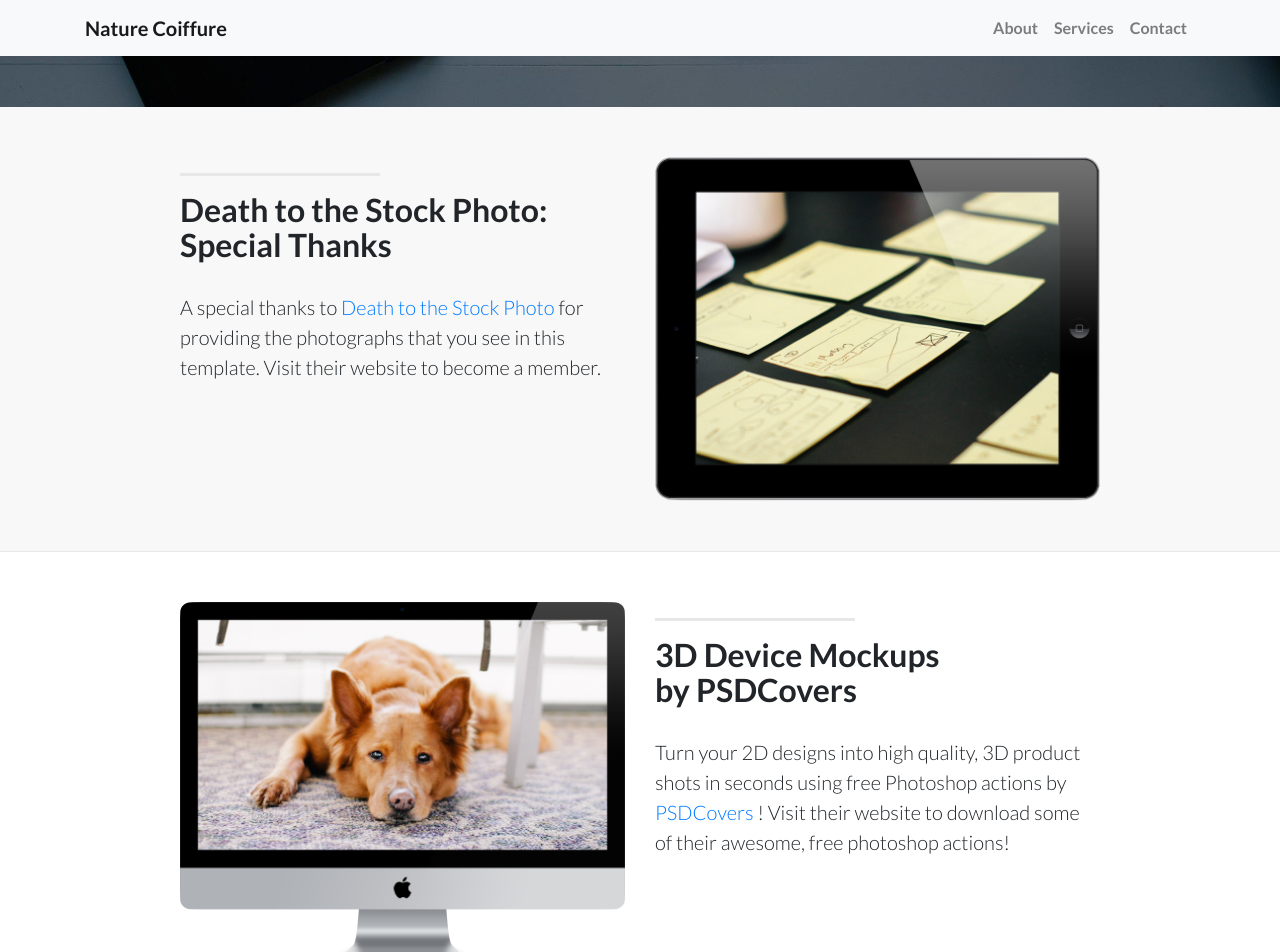
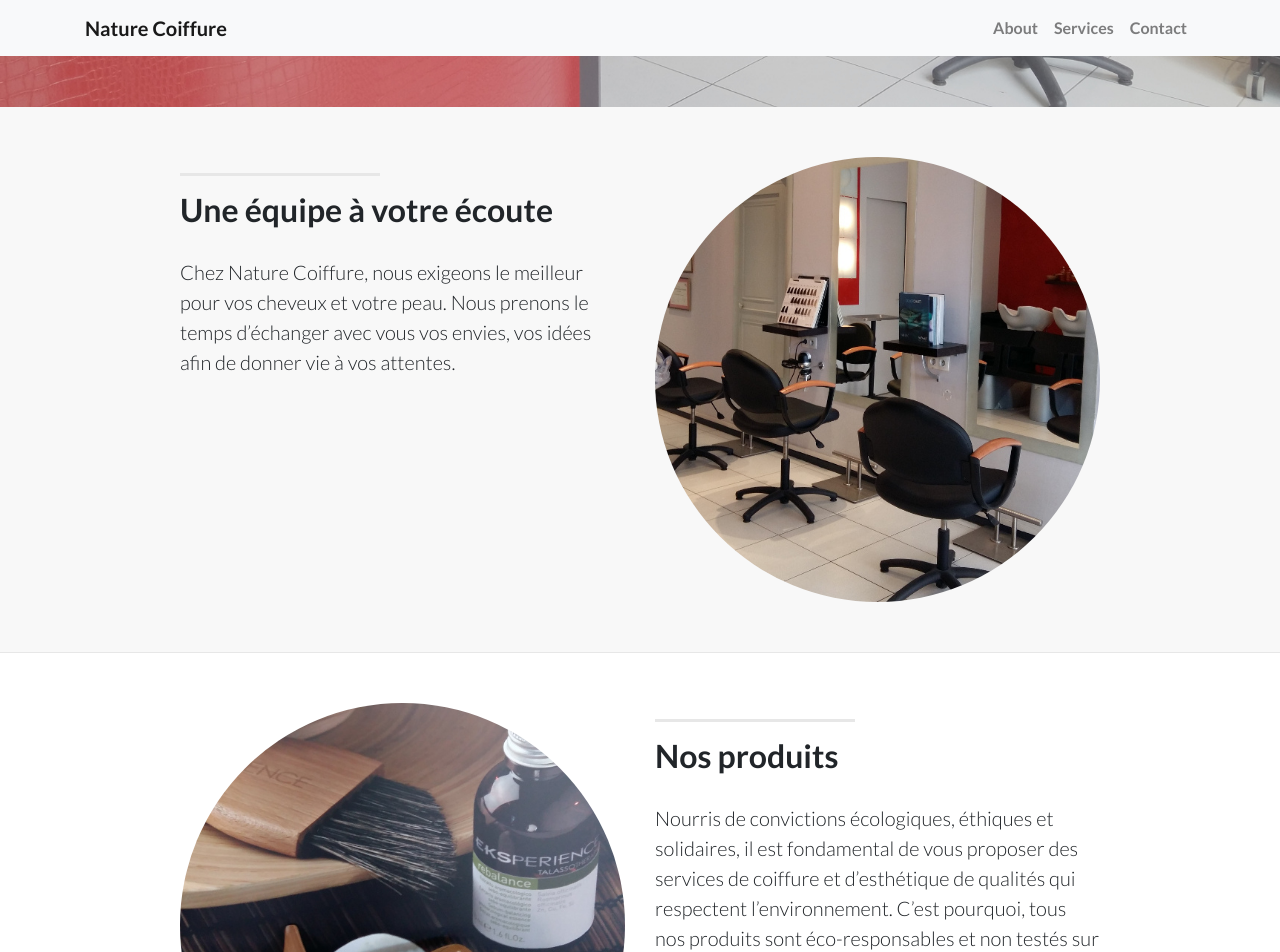
Before and after one commit to madeindjs/nature_coiffure, a Jekyll site: the page built from index.html, in a window 1280 px wide and 1400 px high, scrolled down 654 px. Shown: the top 952 px of the window. Built offline with Jekyll 4.4.1, drawn with Linux system fonts in a browser that asks for light colours; nearby versions of some CDN libraries; some of the changed text lies outside the part shown.

Commit message:
Change image & landing content

```diff
--- a/index.html
+++ b/index.html
@@ -10,13 +10,11 @@ layout: main
       <div class="col-lg-5 ml-auto">
         <hr class="section-heading-spacer">
         <div class="clearfix"></div>
-        <h2 class="section-heading">Death to the Stock Photo:<br>Special Thanks</h2>
-        <p class="lead">A special thanks to
-          <a target="_blank" href="http://join.deathtothestockphoto.com/">Death to the Stock Photo</a>
-        for providing the photographs that you see in this template. Visit their website to become a member.</p>
+        <h2 class="section-heading">Une équipe à votre écoute</h2>
+        <p class="lead">Chez Nature Coiffure, nous exigeons le meilleur pour vos cheveux et votre peau. Nous prenons le temps d’échanger avec vous vos envies, vos idées afin de donner vie à vos attentes.</p>
       </div>
       <div class="col-lg-5 mr-auto">
-        <img class="img-fluid" src="img/ipad.png" alt="">
+        <img class="img-fluid rounded-circle" src="img/back_right_square.jpg" alt="Photo de notre salon de coiffure">
       </div>
     </div>
   </div>
@@ -27,14 +25,11 @@ layout: main
       <div class="col-lg-5 mr-auto order-lg-2">
         <hr class="section-heading-spacer">
         <div class="clearfix"></div>
-        <h2 class="section-heading">3D Device Mockups<br>by PSDCovers</h2>
-        <p class="lead">Turn your 2D designs into high quality, 3D product shots in seconds using free Photoshop actions by
-          <a target="_blank" href="http://www.psdcovers.com/">PSDCovers</a>
-          ! Visit their website to download some of their awesome, free photoshop actions!
-        </p>
+        <h2 class="section-heading">Nos produits</h2>
+        <p class="lead">Nourris de convictions écologiques, éthiques et solidaires, il est fondamental de vous proposer des services de coiffure et d’esthétique de qualités qui respectent l’environnement. C’est pourquoi, tous nos produits sont éco-responsables et non testés sur les animaux. Une nouvelle manière d’appréhender vos soins.</p>
       </div>
       <div class="col-lg-5 ml-auto order-lg-1">
-          <img class="img-fluid" src="img/dog.png" alt="">
+        <img class="img-fluid  rounded-circle" src="img/product_square.jpg" alt="Apercçu des produits que nous utilisonts">
       </div>
     </div>
   </div>
@@ -42,17 +37,28 @@ layout: main
 <section class="content-section-a">
   <div class="container">
     <div class="row">
-        <div class="col-lg-5 ml-auto">
+      <div class="col-lg-12">
         <hr class="section-heading-spacer">
         <div class="clearfix"></div>
-          <h2 class="section-heading">Google Web Fonts and<br>Font Awesome Icons</h2>
-          <p class="lead">This template features the 'Lato' font, part of the
-            <a target="_blank" href="http://www.google.com/fonts">Google Web Font library</a>, as well as
-            <a target="_blank" href="http://fontawesome.io">icons from Font Awesome</a>.</p>
+        <h2 class="section-heading">Une equipe dynamique</h2>
+        <div class="row">
+          <!-- Martine -->
+          <div class="employe col">
+            <img class="img-fluid  rounded-circle" src="http://santetotal.com/wp-content/uploads/2014/05/default-user.png" alt="Photo de Martine">
+            <p class="text-center">Martine <small>Gérante</small></p>
           </div>
-          <div class="col-lg-5 mr-auto ">
-            <img class="img-fluid" src="img/phones.png" alt="">
+          <!-- Emeline -->
+          <div class="employe col">
+            <img class="img-fluid  rounded-circle" src="http://santetotal.com/wp-content/uploads/2014/05/default-user.png" alt="Photo d'Emeline" size="200">
+            <p class="text-center">Emeline <small>Coiffeuse</small></p>
           </div>
+          <!-- ??  -->
+          <div class="employe col">
+            <img class="img-fluid  rounded-circle" src="http://santetotal.com/wp-content/uploads/2014/05/default-user.png" alt="Photo de ?" size="200">
+            <p class="text-center">Emeline <small>Coiffeuse</small></p>
+          </div>
+        </div>
+
       </div>
     </div>
   </section>
@@ -60,7 +66,7 @@ layout: main
     <div class="container">
       <div class="row">
         <div class="col-lg-6 my-auto">
-            <h2>Connect to Start Bootstrap:</h2>
+          <h2>Contactez-nous</h2>
         </div>
         <div class="col-lg-6 my-auto">
           {% include links.html %}
```
Also changed, not shown: img/back_right_square.jpg (added), img/banner-bg.jpg, img/dog.png (deleted), img/intro-bg.jpg, img/ipad.png (deleted), img/phones.png (deleted), img/product.jpg (added), img/product_square.jpg (added), img/products.jpg (added), 4 other files. Lines whose indentation alone changed are shown as unchanged.
